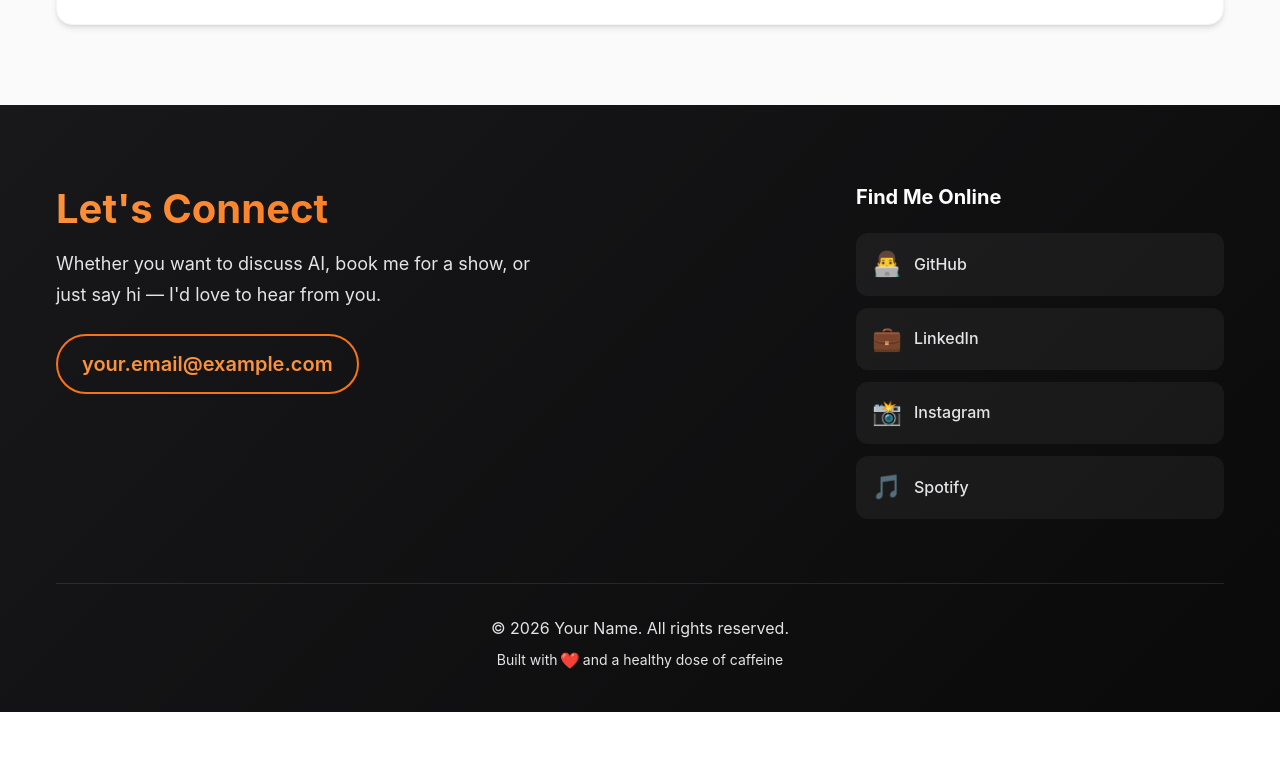
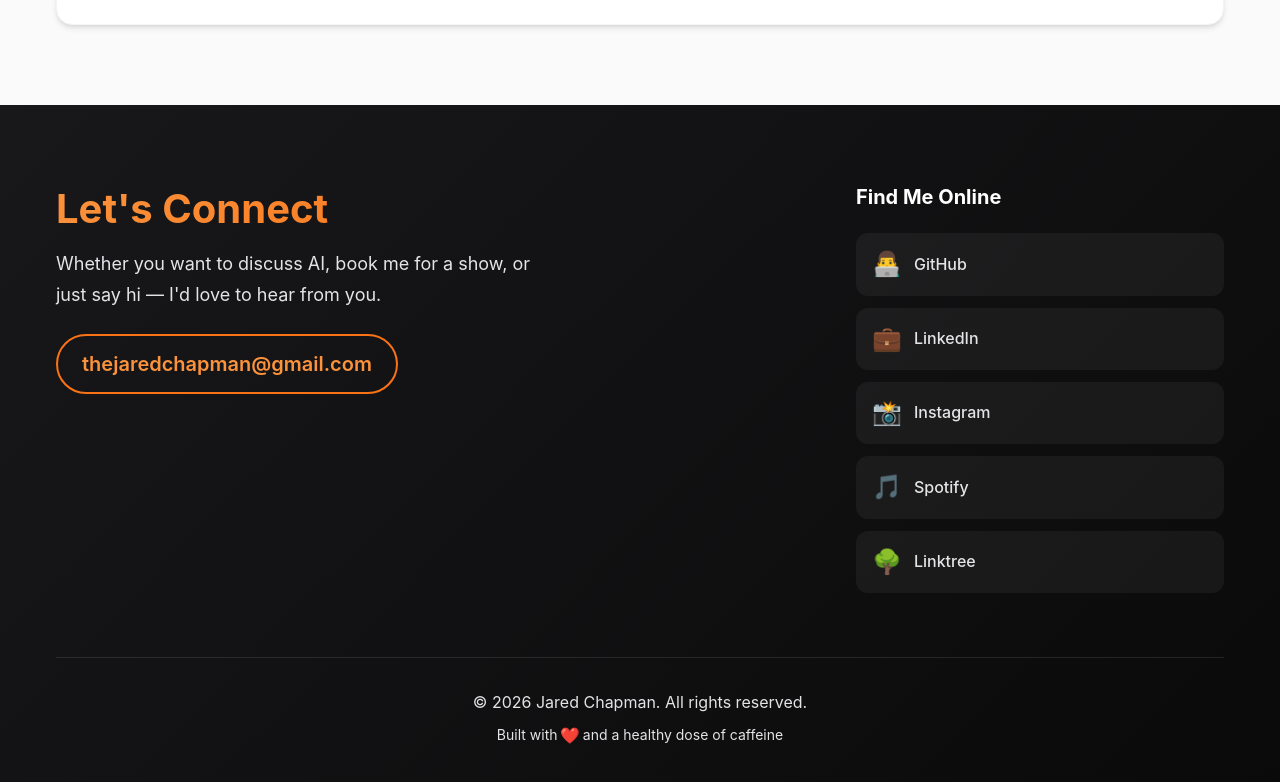
Before and after one commit to thejaredchapman/personal_websitee, a React (Vite) app: page / in a window 1280 px wide. Shown: the part 7305-8087 px from the top of the page. Before the commit the page ends 8017 px from the top, so only its background shows below. Built offline with nearby package versions, Linux system fonts and the light colour scheme.

Commit message:
Add Linktree link to footer social links
Co-Authored-By: Claude Opus 4.6 <noreply@anthropic.com>

```diff
--- a/src/components/Footer.jsx
+++ b/src/components/Footer.jsx
@@ -2,10 +2,11 @@ import './Footer.css'
 
 function Footer() {
   const socialLinks = [
-    { name: 'GitHub', icon: '👨‍💻', url: '#' },
-    { name: 'LinkedIn', icon: '💼', url: '#' },
-    { name: 'Instagram', icon: '📸', url: '#' },
-    { name: 'Spotify', icon: '🎵', url: '#' },
+    { name: 'GitHub', icon: '👨‍💻', url: 'https://github.com/thejaredchapman' },
+    { name: 'LinkedIn', icon: '💼', url: 'https://www.linkedin.com/in/thejaredchapman' },
+    { name: 'Instagram', icon: '📸', url: 'https://instagram.com/thejaredchapman' },
+    { name: 'Spotify', icon: '🎵', url: 'https://open.spotify.com/user/thejaredchapman' },
+    { name: 'Linktree', icon: '🌳', url: 'https://linktr.ee/thejaredchapman' },
   ]
 
   return (
@@ -18,8 +19,8 @@ function Footer() {
               Whether you want to discuss AI, book me for a show, or just say hi —
               I'd love to hear from you.
             </p>
-            <a href="mailto:your.email@example.com" className="footer-email">
-              your.email@example.com
+            <a href="mailto:thejaredchapman@gmail.com" className="footer-email">
+              thejaredchapman@gmail.com
             </a>
           </div>
 
@@ -42,7 +43,7 @@ function Footer() {
         </div>
 
         <div className="footer-bottom">
-          <p>&copy; {new Date().getFullYear()} Your Name. All rights reserved.</p>
+          <p>&copy; {new Date().getFullYear()} Jared Chapman. All rights reserved.</p>
           <p className="footer-tagline">
             Built with <span className="heart">❤️</span> and a healthy dose of caffeine
           </p>
```
